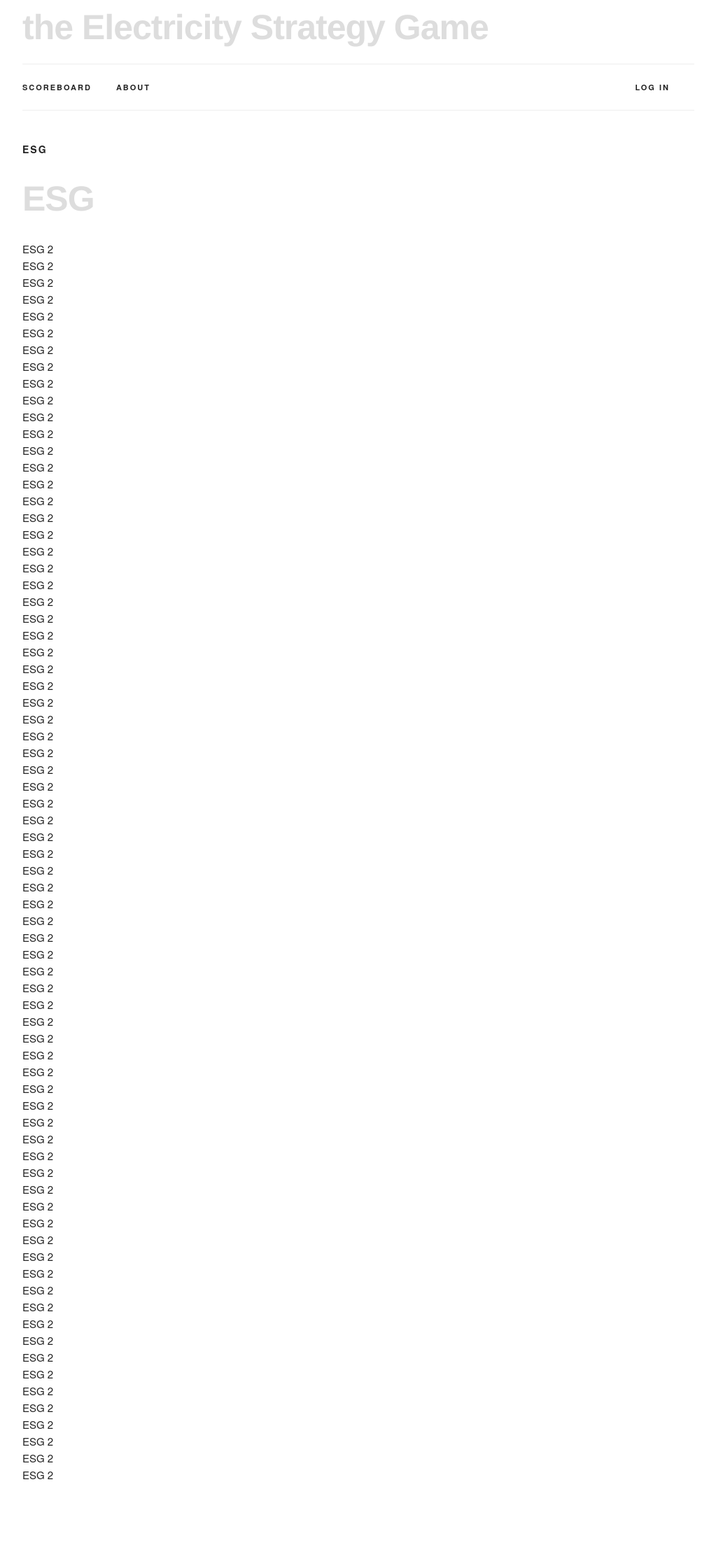
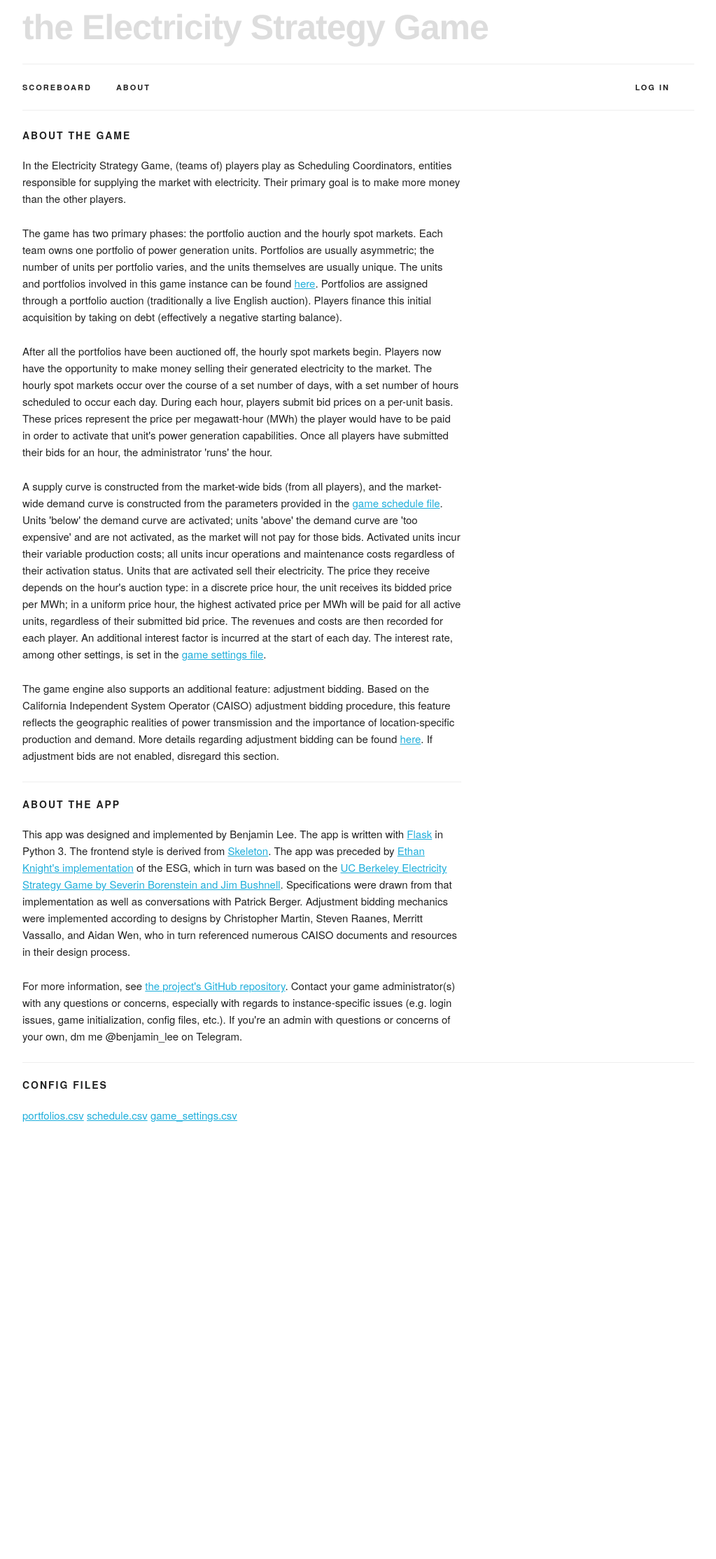
Before and after one commit to BenjaminHLee/ESG-2, a Flask app: page /about in a window 1280 px wide. Shown: the whole page at 70% size, without its empty margins (128-1151 px from the left). After the commit the page ends 1603 px from the top, so only its background shows below. Run offline with Flask 2, Linux system fonts and the light colour scheme; some libraries are stand-ins or nearby versions.

Commit message:
Added index, about pages

```diff
--- a/esg2/templates/about.html
+++ b/esg2/templates/about.html
@@ -2,86 +2,119 @@
 {% block title %}About{% endblock %}
 
 {% block header %}
-  <h1></h1>
 {% endblock %}
 
 {% block content %}
-<h6 class="caps-header">ESG</h6>
-<h6 class="esg-header">ESG</h6>
-ESG 2 <br>
-ESG 2 <br>
-ESG 2 <br>
-ESG 2 <br>
-ESG 2 <br>
-ESG 2 <br>
-ESG 2 <br>
-ESG 2 <br>
-ESG 2 <br>
-ESG 2 <br>
-ESG 2 <br>
-ESG 2 <br>
-ESG 2 <br>
-ESG 2 <br>
-ESG 2 <br>
-ESG 2 <br>
-ESG 2 <br>
-ESG 2 <br>
-ESG 2 <br>
-ESG 2 <br>
-ESG 2 <br>
-ESG 2 <br>
-ESG 2 <br>
-ESG 2 <br>
-ESG 2 <br>
-ESG 2 <br>
-ESG 2 <br>
-ESG 2 <br>
-ESG 2 <br>
-ESG 2 <br>
-ESG 2 <br>
-ESG 2 <br>
-ESG 2 <br>
-ESG 2 <br>
-ESG 2 <br>
-ESG 2 <br>
-ESG 2 <br>
-ESG 2 <br>
-ESG 2 <br>
-ESG 2 <br>
-ESG 2 <br>
-ESG 2 <br>
-ESG 2 <br>
-ESG 2 <br>
-ESG 2 <br>
-ESG 2 <br>
-ESG 2 <br>
-ESG 2 <br>
-ESG 2 <br>
-ESG 2 <br>
-ESG 2 <br>
-ESG 2 <br>
-ESG 2 <br>
-ESG 2 <br>
-ESG 2 <br>
-ESG 2 <br>
-ESG 2 <br>
-ESG 2 <br>
-ESG 2 <br>
-ESG 2 <br>
-ESG 2 <br>
-ESG 2 <br>
-ESG 2 <br>
-ESG 2 <br>
-ESG 2 <br>
-ESG 2 <br>
-ESG 2 <br>
-ESG 2 <br>
-ESG 2 <br>
-ESG 2 <br>
-ESG 2 <br>
-ESG 2 <br>
-ESG 2 <br>
-ESG 2 <br>
+  <div class="row">
+    <div class="eight columns">
+      <h6 class="caps-header">About the game</h6>
+      <p>
+        In the Electricity Strategy Game, (teams of) players play as Scheduling
+        Coordinators, entities responsible for supplying the market with
+        electricity. Their primary goal is to make more money than the other
+        players.
+      </p>
+      <p>
+        The game has two primary phases: the portfolio auction and the hourly
+        spot markets. Each team owns one portfolio of power generation units.
+        Portfolios are usually asymmetric; the number of units per
+        portfolio varies, and the units themselves are usually unique. The
+        units and portfolios involved in this game instance can be found
+        <a href="{{ url_for('admin.uploaded_config_file', filename=
+        'portfolios.csv') }}">here</a>. Portfolios are assigned through a
+        portfolio auction (traditionally a live English auction). Players
+        finance this initial acquisition by taking on debt (effectively a
+        negative starting balance).
+      </p>
+      <p>
+        After all the portfolios have been auctioned off, the hourly spot
+        markets begin. Players now have the opportunity to make money selling
+        their generated electricity to the market. The hourly spot markets
+        occur over the course of a set number of days, with a set number of
+        hours scheduled to occur each day. During each hour, players submit
+        bid prices on a per-unit basis. These prices represent the price per
+        megawatt-hour (MWh) the player would have to be paid in order to
+        activate that unit's power generation capabilities. Once all players
+        have submitted their bids for an hour, the administrator 'runs' the
+        hour.
+      </p>
+      <p>
+        A supply curve is constructed from the market-wide bids (from all
+        players), and the market-wide demand curve is constructed from the
+        parameters provided in the
+        <a href="{{ url_for('admin.uploaded_config_file', filename=
+        'schedule.csv') }}">game schedule file</a>. Units 'below' the demand
+        curve are activated; units 'above' the demand curve are 'too expensive'
+        and are not activated, as the market will not pay for those bids.
+        Activated units incur their variable production costs; all units incur
+        operations and maintenance costs regardless of their activation status.
+        Units that are activated sell their electricity. The price they receive
+        depends on the hour's auction type: in a discrete price hour, the unit
+        receives its bidded price per MWh; in a uniform price hour, the highest
+        activated price per MWh will be paid for all active units, regardless
+        of their submitted bid price. The revenues and costs are then
+        recorded for each player. An additional interest factor is incurred at
+        the start of each day. The interest rate, among other settings, is
+        set in the
+        <a href="{{ url_for('admin.uploaded_config_file', filename=
+        'game_settings.csv') }}">game settings file</a>.
+      </p>
+      <p>
+        The game engine also supports an additional feature: adjustment
+        bidding. Based on the California Independent System Operator (CAISO)
+        adjustment bidding procedure, this feature reflects the geographic
+        realities of power transmission and the importance of location-specific
+        production and demand. More details regarding adjustment bidding can
+        be found <a href=
+        "https://github.com/BenjaminHLee/ESG-2/blob/esg2-csv-tool/README.md">
+        here</a>. If adjustment bids are not enabled, disregard this section.
+      </p>
+    </div>
+  </div>
+  <div class="row">
+    <div class="eight columns" style="border-top: 1px solid #eee;">
+      <h6 class="caps-header" style="margin-top: 2rem;">About the app</h6>
+      <p>
+        This app was designed and implemented by Benjamin Lee. The app is
+        written with <a href="https://flask.palletsprojects.com/">Flask</a>
+        in Python 3. The frontend style is derived from
+        <a href="http://getskeleton.com/">Skeleton</a>.
+        The app was preceded by <a href="https://github.com/ehknight/ESG">
+        Ethan Knight's implementation</a> of the ESG, which in turn was based
+        on the <a href="https://esg.haas.berkeley.edu/">UC Berkeley Electricity
+        Strategy Game by Severin Borenstein and Jim Bushnell</a>.
+        Specifications were drawn from that implementation as well as
+        conversations with Patrick Berger. Adjustment bidding mechanics were
+        implemented according to designs by Christopher Martin, Steven Raanes,
+        Merritt Vassallo, and Aidan Wen, who in turn referenced numerous CAISO
+        documents and resources in their design process.
+      </p>
+      <p>
+        For more information, see
+        <a href="https://github.com/BenjaminHLee/ESG-2/tree/esg-flask-app">the
+        project's GitHub repository</a>. Contact your game administrator(s)
+        with any questions or concerns, especially with regards to
+        instance-specific issues (e.g. login issues, game initialization,
+        config files, etc.). If you're an admin with questions or concerns of
+        your own, dm me @benjamin_lee on Telegram.
+      </p>
+    </div>
+  </div>
+  <div class="row">
+    <div style="border-top: 1px solid #eee;">
+      <h6 class="caps-header" style="margin-top: 2rem;">Config Files</h6>
+      <p>
+        <a href="{{ url_for('admin.uploaded_config_file', filename=
+        'portfolios.csv') }}">portfolios.csv</a>
+        <a href="{{ url_for('admin.uploaded_config_file', filename=
+        'schedule.csv') }}">schedule.csv</a>
+        <a href="{{ url_for('admin.uploaded_config_file', filename=
+        'game_settings.csv') }}">game_settings.csv</a>
+      </p>
+    </div>
+  </div>
+
+
 
 
 {% endblock %}
```
Also changed, not shown: esg2/templates/index.html (+19 -1 lines).
